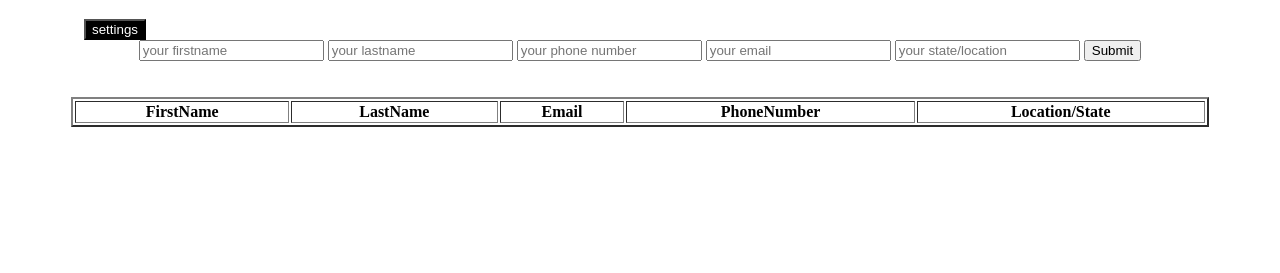
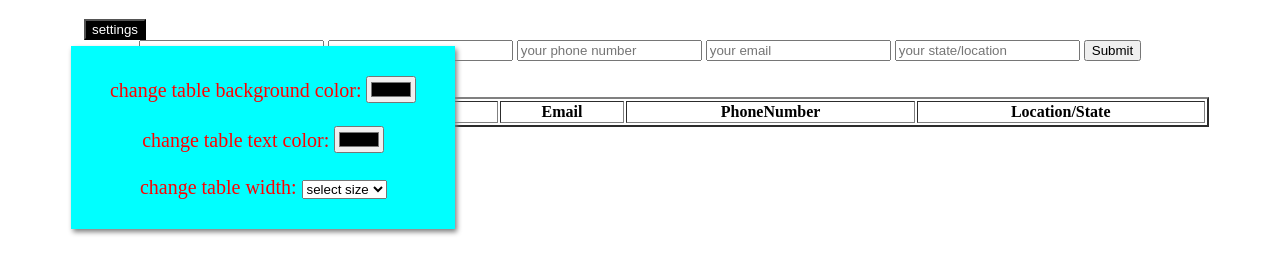
Before and after one commit to Bentike/table-assignment, a plain HTML site: page index.html in a window 1280 px wide. Both pictures are taken after a click on the button "settings". Shown: the part 69-342 px from the top of the page. Drawn offline with Linux system fonts and the light colour scheme.

Commit message:
changed settings position.

```diff
--- a/index.html
+++ b/index.html
@@ -25,6 +25,7 @@
         box-shadow: 2px 3px 5px gray;
         padding: 30px 0;
         position: absolute;
+        top: 115px;
         z-index: 5;
         background-color: aqua;
         color: red;
--- a/script.js
+++ b/script.js
@@ -5,6 +5,8 @@ const submit = document.getElementById("submit");
 const background = document.getElementById("bg");
 const textColor = document.getElementById("textColor");
 const width = document.getElementById("width");
+const settings = document.getElementsByClassName("set")[0];
+const settingsModal = document.getElementById("settings");
 
 let formData = new FormData(userForm);
 let geekForm = document.forms["users"];
@@ -22,6 +24,10 @@ const setWidth = (event) => {
    membersTable.style.width = event.target.value;
 }
 
+const showSettings = () => {
+   settingsModal.style.display = "block";
+}
+
 const submitForm = (event) => {
     event.preventDefault();
     let data = new FormData(geekForm);
@@ -35,3 +41,4 @@ userForm.addEventListener("submit", submitForm);
 background.addEventListener("change", setBackgroundColor);
 textColor.addEventListener("change", setTextColor);
 width.addEventListener("change", setWidth);
+settings.addEventListener("click", showSettings);
```
